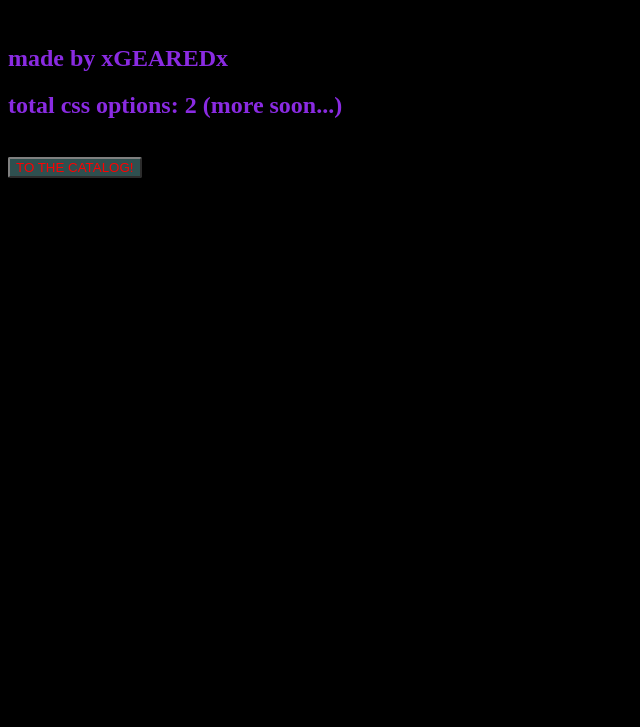
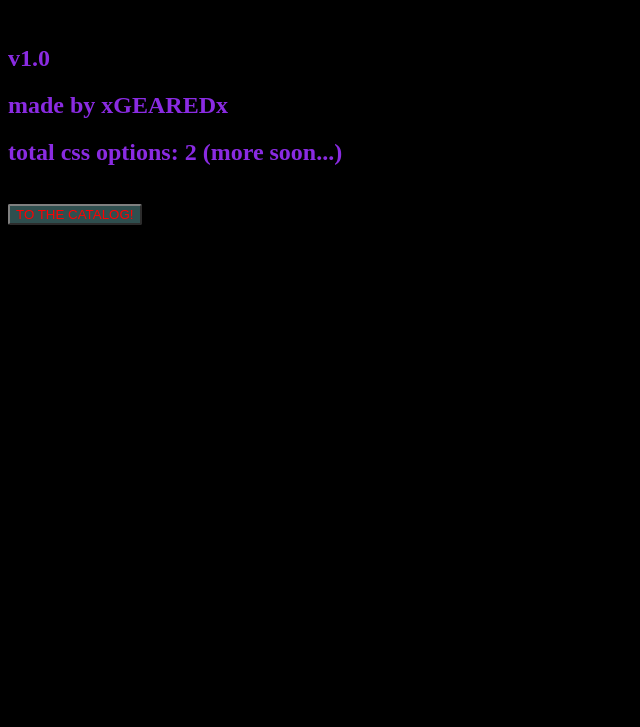
Before and after one commit to xGEAREDx/css-catalog, a plain HTML site: page index.html in a window 1280 px wide. Shown: the part 73-800 px from the top of the page, without its empty margins (0-640 px from the left). Drawn offline with Linux system fonts and the light colour scheme.

Commit message:
official v1

```diff
--- a/index.html
+++ b/index.html
@@ -9,6 +9,7 @@
 <body>
     <h1>Hi welcome to the css catalog!</h1>
     <br>
+    <h2>v1.0</h2>
     <h2>made by <a href="https://xgearedx.github.io">xGEAREDx</a></h2>
     <h2>total css options: 2 (more soon...)</h2>
     <br>
```
